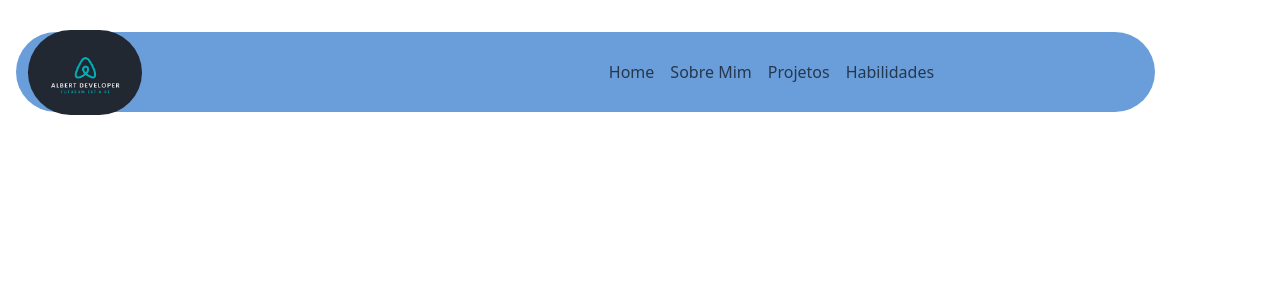
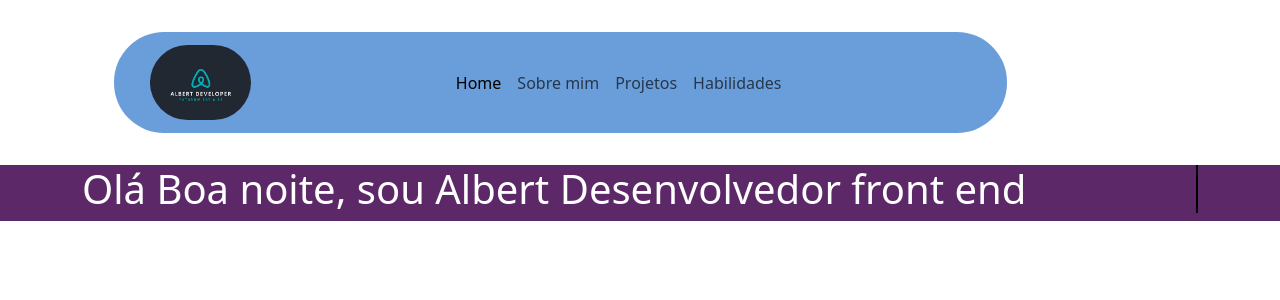
Before and after one commit to AlbertHatakeyama/portfolio-ahn, a PHP site: page / in a window 1280 px wide. Shown: the top 300 px of the page. Run offline with PHP 8.4, Linux system fonts and the light colour scheme.

Commit message:
home e menu

```diff
--- a/assets/css/style.css
+++ b/assets/css/style.css
@@ -1,20 +1,45 @@
 :root{
     --color-nav:#6a9eda;
     --color-border-nav:#5086c1;
-
+    --color-home:#5d2868;
+body{
+    color: #ffffff;
+}
 }
 .fundo-nav{
     background-color: var(--color-nav);
     border-bottom: 1px solid var(color-border-nav);
     border-radius: 50px;
-    position: absolute;
-    z-index: 999;
-    height: 80px;
-    width: 89%;
+    width: 80%;
     margin: 2rem;
 
 }
 .logo-header{
-    height: 85px;
+    height: 75px;
     border-radius: 3rem;
 }
+
+.home{
+    background-color: var(--color-home);
+}
+#texto-digitado {
+    border-right: 2px solid #000;
+    white-space: nowrap;
+    overflow: hidden;
+    animation: digitar 4s steps(40, end);
+}#cursor {
+    display: inline-block;
+    width: 5rem;
+    height: 1em;
+    background-color: #5497e4;
+    animation: piscarCursor 1s ;
+}
+
+@keyframes digitar {
+    from {
+        width: 0;
+    }
+    to {
+        width: 100%;
+    }
+}
--- a/footer.php
+++ b/footer.php
@@ -8,3 +8,28 @@
 <script rel="stylesheet" href="assets/js/jquery-3.2.1.slim.min.js"></script>
 <script rel="stylesheet" href="assets/js/popper.min.js"></script>
 <script rel="stylesheet" defer href="assets/js/app.js"></script>
+<script src="https://cdn.jsdelivr.net/npm/bootstrap@5.3.0-alpha1/dist/js/bootstrap.bundle.min.js"></script>
+<script>
+    // Saudação e texto que será digitado
+    var saudacao = "<?php echo $saudacao; ?>";
+    var texto = "Olá " + saudacao + ", sou Albert Desenvolvedor front end";
+
+    // Função para simular digitação
+    function simularDigitar(texto, elemento) {
+        elemento.textContent = ''; // Limpa o conteúdo do elemento antes de começar a simulação
+        var i = 0;
+        var intervalo = setInterval(function() {
+            elemento.textContent += texto.charAt(i);
+            i++;
+            if (i >= texto.length) {
+                clearInterval(intervalo);
+            }
+        }, 100); // Tempo de espera entre cada caractere (em milissegundos)
+    }
+
+    // Elemento onde o texto será digitado
+    var elementoDigitado = document.getElementById("texto-digitado");
+
+    // Chamar a função para iniciar a animação de digitação
+    simularDigitar(texto, elementoDigitado);
+</script>
--- /dev/null
+++ b/header.php
@@ -0,0 +1,48 @@
+<!DOCTYPE html>
+<html lang="en">
+<head>
+    <meta charset="UTF-8">
+    <meta name="viewport" content="width=device-width, initial-scale=1.0">
+    <title>Portfólio|Albert H.Nabarrete</title>
+    <link rel="stylesheet" href="assets/css/bootstrap.css.map">
+    <link rel="stylesheet" href="assets/css/bootstrap.min.css">
+    <link rel="stylesheet" href="assets/css/bootstrap-grid.min.css">
+    <link rel="stylesheet" href="assets/css/bootstrap-reboot.css">
+    <link rel="stylesheet" href="assets/css/bootstrap-utilities.min.css">
+    <link rel="stylesheet" href="assets/css/style.css">
+    <link rel="preconnect" href="https://fonts.googleapis.com">
+    <link rel="preconnect" href="https://fonts.gstatic.com" crossorigin>
+    <link href="https://fonts.googleapis.com/css2?family=Montserrat:ital,wght@0,100..900;1,100..900&family=Roboto+Slab:wght@100..900&display=swap" rel="stylesheet">
+    <link rel="icon" type="image/favicon.ico" sizes="32x32" href="assets/imagens/favicon-32x32.png">
+</head>
+<body>
+    <header>
+        <section class="container">
+            <nav class="navbar navbar-expand-lg fundo-nav px-4 py-2">
+                <div class="container">
+                    <a class="navbar-brand" href="#home">
+                        <img src="assets/imagens/logo-ahn.jpeg" class="logo-header img-fluid" alt="">
+                    </a>
+                    <button class="navbar-toggler" type="button" data-bs-toggle="collapse" data-bs-target="#navbarNavDropdown" aria-controls="navbarNavDropdown" aria-expanded="false" aria-label="Toggle navigation">
+                        <span class="navbar-toggler-icon"></span>
+                    </button>
+                    <div class="collapse navbar-collapse justify-content-center" id="navbarNavDropdown">
+                        <ul class="navbar-nav text-start">
+                            <li class="nav-item">
+                                <a class="nav-link active" aria-current="page" href="#home">Home</a>
+                            </li>
+                            <li class="nav-item">
+                                <a class="nav-link" href="#sobremim">Sobre mim</a>
+                            </li>
+                            <li class="nav-item">
+                                <a class="nav-link" href="#projetos">Projetos</a>
+                            </li>
+                            <li class="nav-item">
+                                <a class="nav-link" href="#habilidades">Habilidades</a>
+                            </li>
+                        </ul>
+                    </div>
+                </div>
+            </nav>
+        </section>
+    </header>
--- a/index.php
+++ b/index.php
@@ -1,54 +1,28 @@
-<!DOCTYPE html>
-<html lang="en">
-<head>
-    <meta charset="UTF-8">
-    <meta name="viewport" content="width=device-width, initial-scale=1.0">
-    <title>Portfólio|Albert H.Nabarrete</title>
-    <link rel="stylesheet" href="assets/css/bootstrap.css.map">
-    <link rel="stylesheet" href="assets/css/bootstrap.min.css">
-    <link rel="stylesheet" href="assets/css/bootstrap-grid.min.css">
-    <link rel="stylesheet" href="assets/css/bootstrap-reboot.css">
-    <link rel="stylesheet" href="assets/css/bootstrap-utilities.min.css">
-    <link rel="stylesheet" href="assets/css/style.css">
-    <link rel="preconnect" href="https://fonts.googleapis.com">
-    <link rel="preconnect" href="https://fonts.gstatic.com" crossorigin>
-    <link href="https://fonts.googleapis.com/css2?family=Montserrat:ital,wght@0,100..900;1,100..900&family=Roboto+Slab:wght@100..900&display=swap" rel="stylesheet">
-    <link rel="icon" type="image/favicon.ico" sizes="32x32" href="assets/imagens/favicon-32x32.png">
-</head>
-<body>
-    <header>
-        <nav class="navbar navbar-expand-lg fundo-nav mx-3">
-            <div class="container-fluid">
-                <button class="navbar-toggler" type="button" data-bs-toggle="collapse" data-bs-target="#navbarNav" aria-controls="navbarNav" aria-expanded="false" aria-label="Toggle navigation">
-                    <span class="navbar-toggler-icon"></span>
-                </button>
-                <div class="col-4">
-                    <a href="#home" class="">
-                        <img src="assets/imagens/logo-ahn.jpeg" class="img-fluid logo-header" alt="">
-                    </a>
-                </div>
-                <div class="col-md-8">
-                    <div class="collapse navbar-collapse justify-content-center" id="navbarNav">
-                        <ul class="navbar-nav">
-                            <li class="nav-item">
-                            <a class="nav-link" href="#home">Home</a>
-                            </li>
-                            <li class="nav-item">
-                            <a class="nav-link" href="#sobre-mim">Sobre Mim</a>
-                            </li>
-                            <li class="nav-item">
-                            <a class="nav-link" href="#projetos">Projetos</a>
-                            </li>
-                            <li class="nav-item">
-                            <a class="nav-link" href="#habilidades">Habilidades</a>
-                            </li>
-                        </ul>
-                    </div>
+<?php
+    // Obtém a hora atual
+    $hora_atual = date('G') . date('m');
+
+    // Define a saudação com base na hora atual
+    if ($hora_atual >= 0 && $hora_atual < 12) {
+        $saudacao = "Bom dia";
+    } elseif ($hora_atual >= 12 && $hora_atual < 18) {
+        $saudacao = "Boa tarde";
+    } else {
+        $saudacao = "Boa noite";
+    }
+    ?>
+<?php include("header.php") ?>
+
+<main class="main">
+    <section class="home">
+        <div class="container">
+            <div class="row">
+                <div class="col-md-12">
+                    <h1 id="texto-digitado">Olá <?php echo $saudacao; ?>, sou Albert Desenvolvedor front end</h1>
                 </div>
             </div>
-        </nav>
-    </header>
+        </div>
+    </section>
+</main>
 
-<?php
-include("footer.php")
-?>
+<?php include("footer.php") ?>
```
Also changed, not shown: assets/imagens/logo-ahn.png, assets/imagens/logo-grande-ahn.jpg (added).
